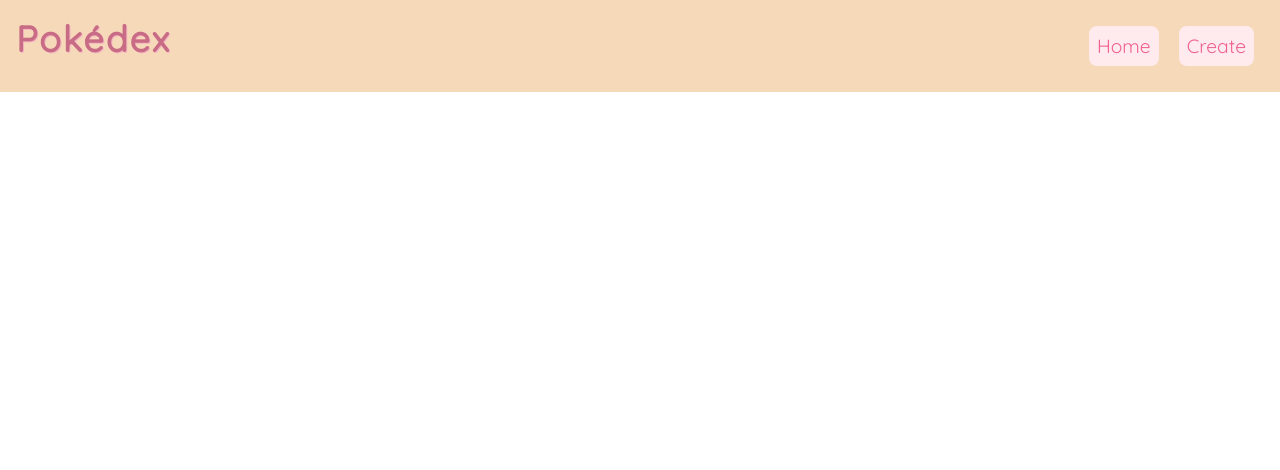
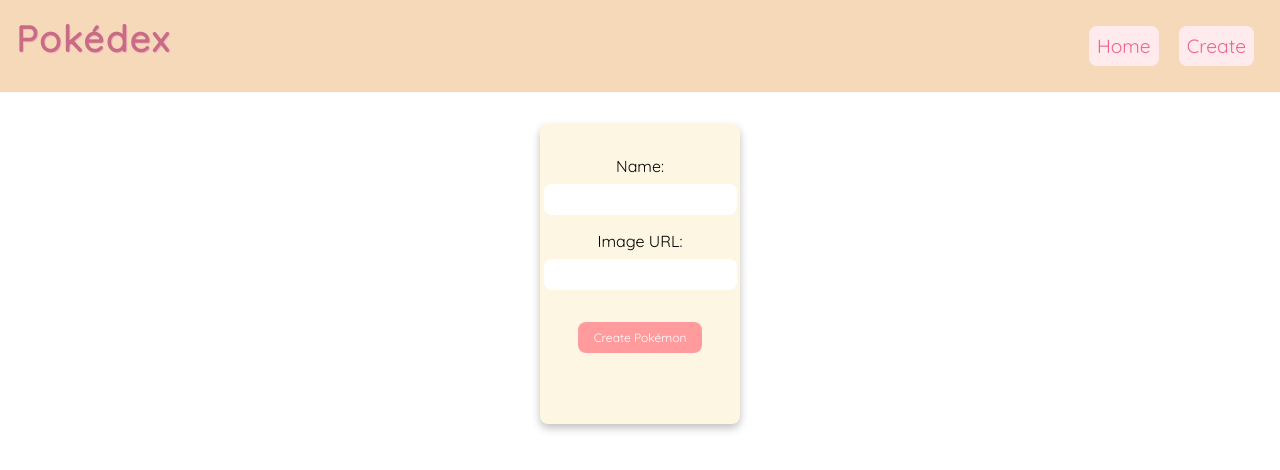
Before and after one commit to Killuina/202301-w7ch3-cristina-jimenez, a React (Create React App) app: page /create in a window 1280 px wide. Shown: the top 470 px of the page. Built offline with nearby package versions, Linux system fonts and the light colour scheme.

Commit message:
Add form to Create page

```diff
--- a/src/pages/Create/Create.tsx
+++ b/src/pages/Create/Create.tsx
@@ -1,7 +1,12 @@
+import Form from "../../components/Form/Form";
 import CreateStyled from "./CreateStyled";
 
 const Create = (): JSX.Element => {
-  return <CreateStyled></CreateStyled>;
+  return (
+    <CreateStyled>
+      <Form />
+    </CreateStyled>
+  );
 };
 
 export default Create;
--- /dev/null
+++ b/src/store/hooks.ts
@@ -0,0 +1,5 @@
+import { TypedUseSelectorHook, useDispatch, useSelector } from "react-redux";
+import type { RootState, AppDispatch } from "./store";
+
+export const useAppDispatch = () => useDispatch<AppDispatch>();
+export const useAppSelector: TypedUseSelectorHook<RootState> = useSelector;
```
